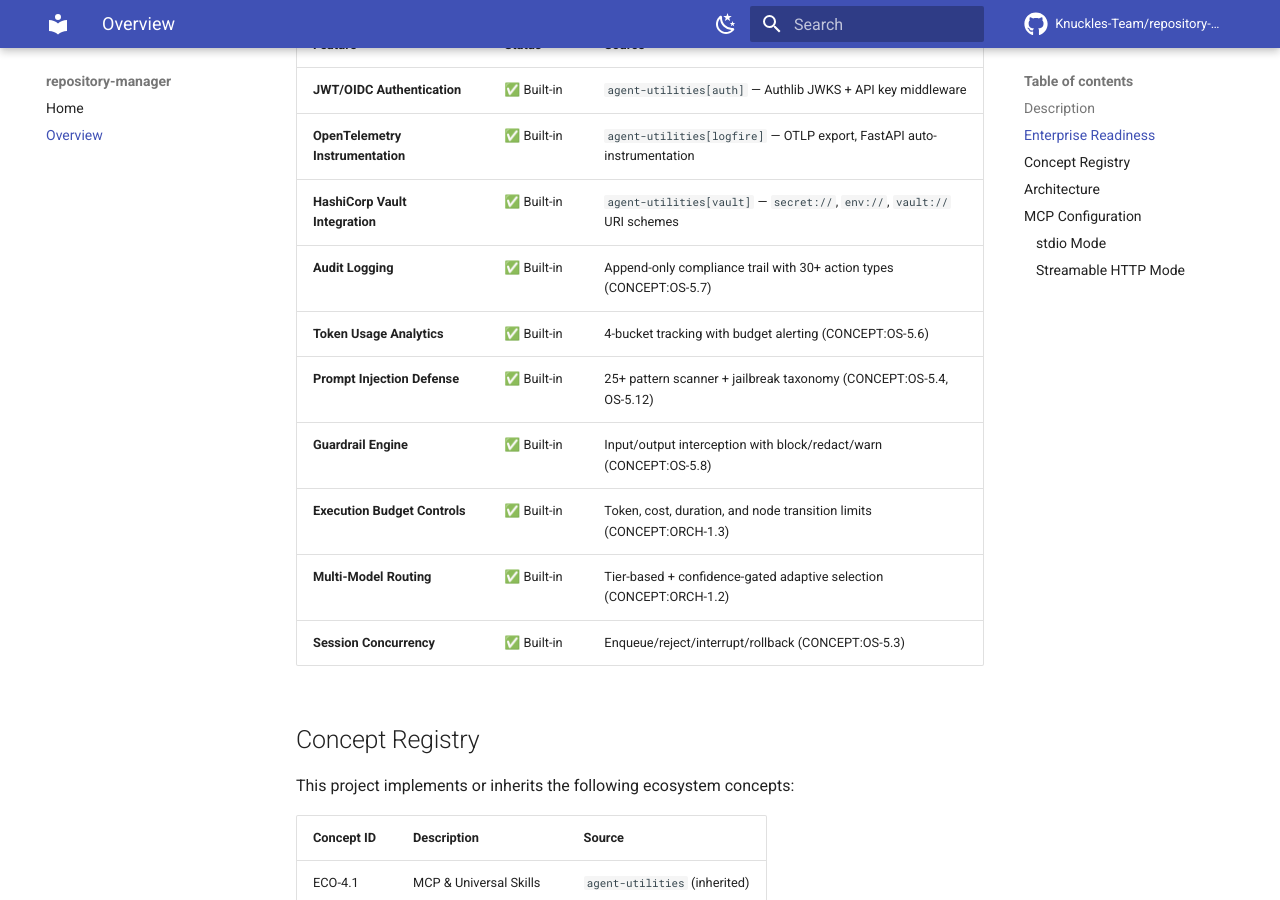
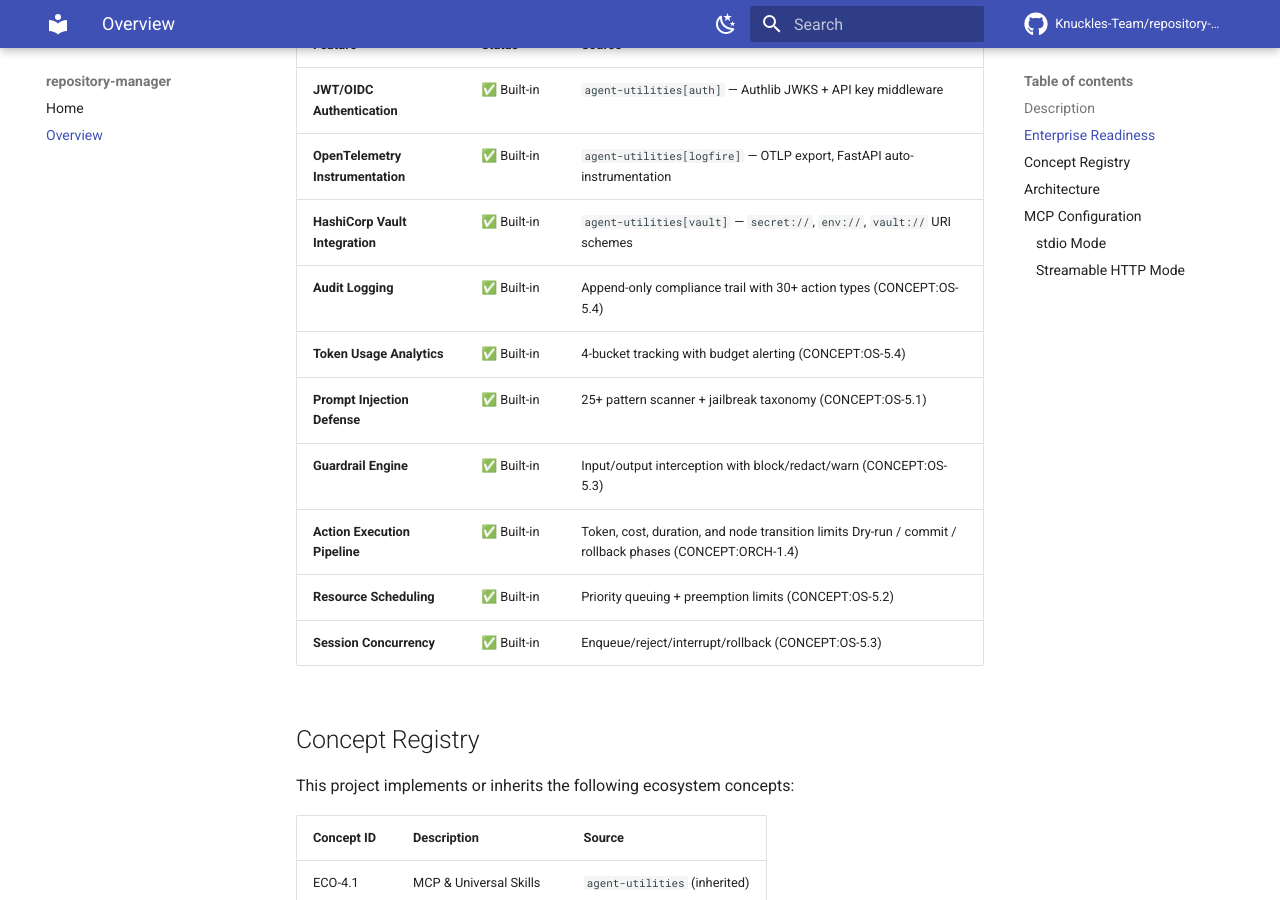
Before and after one commit to Knuckles-Team/repository-manager, an MkDocs documentation site: the page built from docs/overview.md, in a window 1280 px wide and 900 px high, scrolled down 458 px. Built offline with MkDocs 1.6.1 and Material for MkDocs 9.7.7, drawn with Linux system fonts in a browser that asks for light colours; comment, search, counter and statistics services are not loaded.

```diff
--- a/docs/overview.md
+++ b/docs/overview.md
@@ -16,12 +16,12 @@ All agents in the ecosystem inherit enterprise-grade infrastructure from `agent-
 | **JWT/OIDC Authentication** | ✅ Built-in | `agent-utilities[auth]` — Authlib JWKS + API key middleware |
 | **OpenTelemetry Instrumentation** | ✅ Built-in | `agent-utilities[logfire]` — OTLP export, FastAPI auto-instrumentation |
 | **HashiCorp Vault Integration** | ✅ Built-in | `agent-utilities[vault]` — `secret://`, `env://`, `vault://` URI schemes |
-| **Audit Logging** | ✅ Built-in | Append-only compliance trail with 30+ action types (CONCEPT:OS-5.7) |
-| **Token Usage Analytics** | ✅ Built-in | 4-bucket tracking with budget alerting (CONCEPT:OS-5.6) |
-| **Prompt Injection Defense** | ✅ Built-in | 25+ pattern scanner + jailbreak taxonomy (CONCEPT:OS-5.4, OS-5.12) |
-| **Guardrail Engine** | ✅ Built-in | Input/output interception with block/redact/warn (CONCEPT:OS-5.8) |
-| **Execution Budget Controls** | ✅ Built-in | Token, cost, duration, and node transition limits (CONCEPT:ORCH-1.3) |
-| **Multi-Model Routing** | ✅ Built-in | Tier-based + confidence-gated adaptive selection (CONCEPT:ORCH-1.2) |
+| **Audit Logging** | ✅ Built-in | Append-only compliance trail with 30+ action types (CONCEPT:OS-5.4) |
+| **Token Usage Analytics** | ✅ Built-in | 4-bucket tracking with budget alerting (CONCEPT:OS-5.4) |
+| **Prompt Injection Defense** | ✅ Built-in | 25+ pattern scanner + jailbreak taxonomy (CONCEPT:OS-5.1) |
+| **Guardrail Engine** | ✅ Built-in | Input/output interception with block/redact/warn (CONCEPT:OS-5.3) |
+| **Action Execution Pipeline** | ✅ Built-in | Token, cost, duration, and node transition limits Dry-run / commit / rollback phases (CONCEPT:ORCH-1.4) |
+| **Resource Scheduling** | ✅ Built-in | Priority queuing + preemption limits (CONCEPT:OS-5.2) |
 | **Session Concurrency** | ✅ Built-in | Enqueue/reject/interrupt/rollback (CONCEPT:OS-5.3) |
 
 ## Concept Registry
--- a/pyproject.toml
+++ b/pyproject.toml
@@ -4,7 +4,7 @@ build-backend = "setuptools.build_meta"
 
 [project]
 name = "repository-manager"
-version = "1.13.0"
+version = "1.14.0"
 description = "Manage your git projects"
 readme = "README.md"
 classifiers = [ "Development Status :: 5 - Production/Stable", "License :: Public Domain", "Environment :: Console", "Operating System :: POSIX :: Linux", "Programming Language :: Python :: 3",]
```
Also changed, not shown: README.md (renamed from docs/index.md, +1 -1 lines), .bumpversion.cfg, 4 other files.
